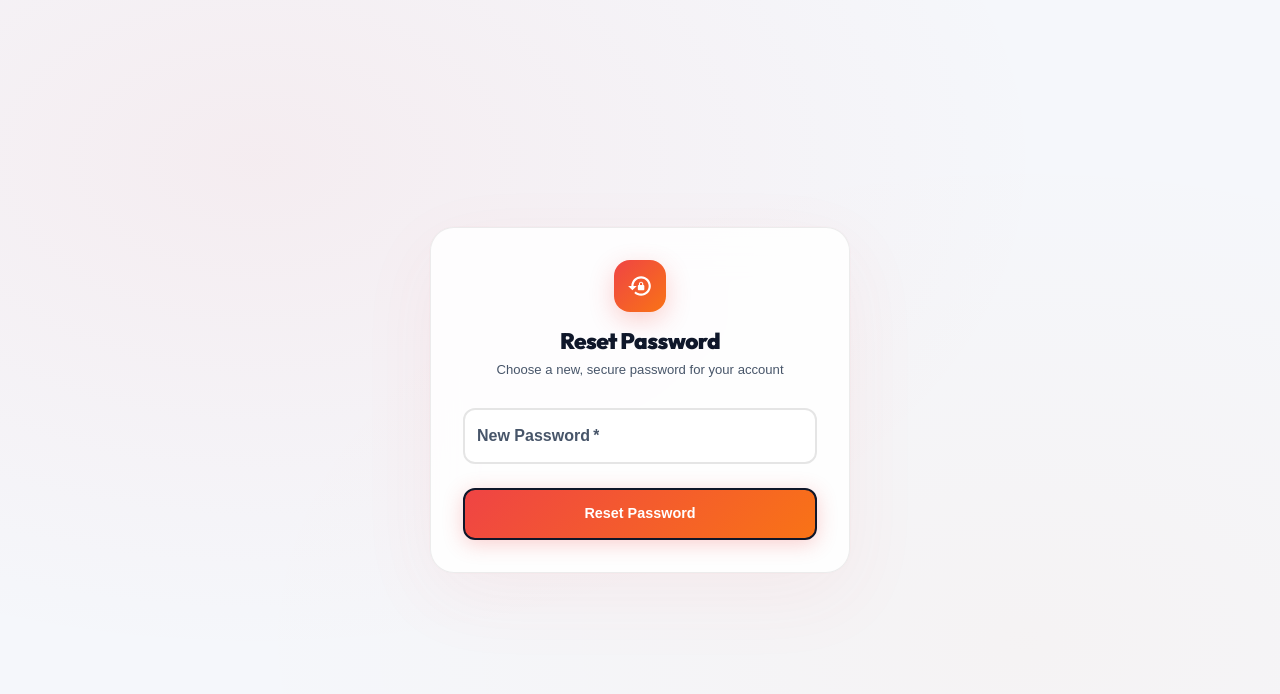
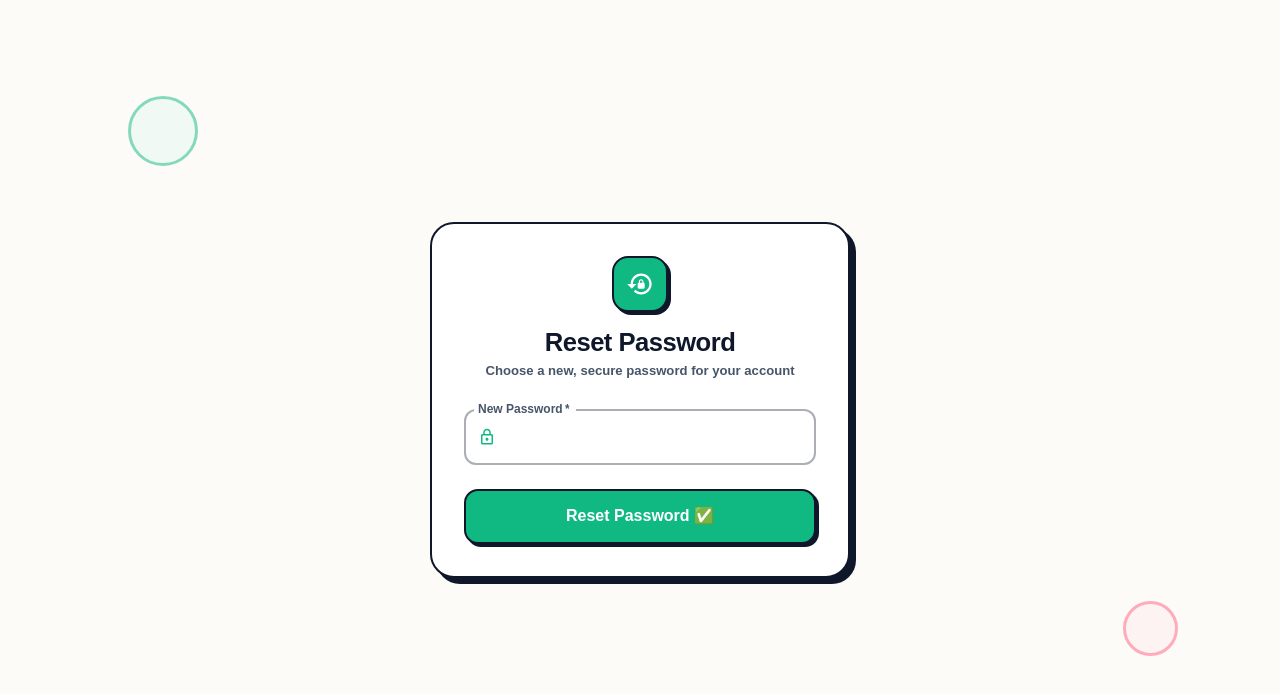
Before and after one commit to codinggita/global_earthquakes_kamlesh_chandela, a React (Vite) app in the folder frontend/: page /reset-password in a window 1280 px wide. Shown: the top 694 px of the page. Built offline with nearby package versions, Linux system fonts and the light colour scheme; no server answers.

Commit message:
feat: apply neubrutalist redesign to reset password and earthquake pages

```diff
--- a/frontend/src/pages/auth/ResetPassword.jsx
+++ b/frontend/src/pages/auth/ResetPassword.jsx
@@ -1,27 +1,27 @@
 import React, { useState } from 'react';
 import { useNavigate, useSearchParams } from 'react-router-dom';
-import { Box, Typography, TextField, Button, Alert } from '@mui/material';
+import { Box, Typography, TextField, Button, Alert, InputAdornment } from '@mui/material';
 import { useTheme } from '@mui/material/styles';
-import LockResetIcon from '@mui/icons-material/LockReset';
+import LockResetIcon  from '@mui/icons-material/LockReset';
+import LockOutlinedIcon from '@mui/icons-material/LockOutlined';
 import authService from '../../services/auth.service';
 
 const ResetPassword = () => {
-  const navigate = useNavigate();
+  const navigate       = useNavigate();
   const [searchParams] = useSearchParams();
-  const theme = useTheme();
-  const isDark = theme.palette.mode === 'dark';
+  const theme          = useTheme();
+  const isDark         = theme.palette.mode === 'dark';
   const [password, setPassword] = useState('');
-  const [message, setMessage] = useState('');
-  const [error, setError] = useState('');
-  const [loading, setLoading] = useState(false);
+  const [message,  setMessage]  = useState('');
+  const [error,    setError]    = useState('');
+  const [loading,  setLoading]  = useState(false);
 
   const handleSubmit = async (e) => {
     e.preventDefault();
-    setLoading(true);
-    setError('');
+    setLoading(true); setError('');
     try {
       await authService.resetPassword({ token: searchParams.get('token'), newPassword: password });
-      setMessage('Password reset successful');
+      setMessage('Password reset successful — redirecting…');
       setTimeout(() => navigate('/login'), 2000);
     } catch (err) {
       setError(err.response?.data?.message || 'Failed to reset password');
@@ -29,118 +29,93 @@ const ResetPassword = () => {
     setLoading(false);
   };
 
+  const borderColor = isDark ? '#ffffff' : '#0f172a';
+  const shadowColor = isDark ? '#ffffff' : '#0f172a';
+
   return (
-    <Box
-      sx={{
-        minHeight: '100vh',
-        display: 'flex',
-        alignItems: 'center',
-        justifyContent: 'center',
-        background: isDark ? '#090c15' : '#f5f7fb',
-        backgroundImage: isDark
-          ? `radial-gradient(ellipse at 20% 20%, rgba(239,68,68,0.12) 0%, transparent 55%), radial-gradient(ellipse at 80% 80%, rgba(249,115,22,0.08) 0%, transparent 55%)`
-          : `radial-gradient(ellipse at 20% 20%, rgba(239,68,68,0.06) 0%, transparent 55%), radial-gradient(ellipse at 80% 80%, rgba(249,115,22,0.03) 0%, transparent 55%)`,
-        p: 2,
-      }}
-    >
-      <Box
-        sx={{
-          width: '100%',
-          maxWidth: 420,
-          background: isDark ? 'rgba(15, 19, 34, 0.85)' : 'rgba(255, 255, 255, 0.85)',
-          backdropFilter: 'blur(20px)',
-          border: '1px solid',
-          borderColor: isDark ? 'rgba(255,255,255,0.06)' : 'rgba(0,0,0,0.07)',
-          borderRadius: '24px',
-          p: { xs: 3, sm: 4 },
-          boxShadow: isDark
-            ? '0 24px 80px rgba(0,0,0,0.55), 0 0 0 1px rgba(239,68,68,0.05)'
-            : '0 24px 80px rgba(239,68,68,0.06), 0 0 0 1px rgba(239,68,68,0.02)',
-          animation: 'fadeSlideUp 0.4s cubic-bezier(0.4,0,0.2,1) both',
-          '@keyframes fadeSlideUp': {
-            from: { opacity: 0, transform: 'translateY(20px)' },
-            to:   { opacity: 1, transform: 'translateY(0)' },
-          },
-        }}
-      >
-        {/* Title */}
+    <Box sx={{
+      minHeight: '100vh', display: 'flex', alignItems: 'center', justifyContent: 'center',
+      background: isDark ? '#0b0e1a' : '#fdfbf7', p: 2, position: 'relative', overflow: 'hidden',
+    }}>
+      {/* Floating blobs */}
+      <Box sx={{ position: 'absolute', top: '12%', left: '10%', width: 70, height: 70, borderRadius: '50%', background: '#e6f9f3', border: '3px solid #10b981', opacity: 0.5, animation: 'float-slow 5s ease-in-out infinite' }} />
+      <Box sx={{ position: 'absolute', bottom: '18%', right: '8%', width: 55, height: 55, borderRadius: '50%', background: '#ffecf0', border: '3px solid #ff5e7e', opacity: 0.5, animation: 'float-medium 4s ease-in-out infinite' }} />
+
+      <Box sx={{
+        width: '100%', maxWidth: 420,
+        background: isDark ? '#161a2b' : '#ffffff',
+        border: `2.5px solid ${borderColor}`,
+        borderRadius: '24px',
+        p: { xs: 3, sm: 4 },
+        boxShadow: `6px 6px 0px 0px ${shadowColor}`,
+        position: 'relative', zIndex: 1,
+        animation: 'fadeSlideUp 0.4s cubic-bezier(0.34,1.56,0.64,1) both',
+        '@keyframes fadeSlideUp': {
+          from: { opacity: 0, transform: 'translateY(24px) scale(0.97)' },
+          to:   { opacity: 1, transform: 'translateY(0) scale(1)' },
+        },
+      }}>
+        {/* Icon + Title */}
         <Box sx={{ display: 'flex', flexDirection: 'column', alignItems: 'center', mb: 3.5 }}>
-          <Box
-            sx={{
-              width: 52,
-              height: 52,
-              borderRadius: '16px',
-              background: 'linear-gradient(135deg, #ef4444 0%, #f97316 100%)',
-              display: 'flex',
-              alignItems: 'center',
-              justifyContent: 'center',
-              boxShadow: '0 8px 24px rgba(239,68,68,0.25)',
-              mb: 2,
-            }}
-          >
-            <LockResetIcon sx={{ color: '#fff', fontSize: 26 }} />
+          <Box sx={{
+            width: 56, height: 56, borderRadius: '16px',
+            background: '#10b981',
+            border: `2.5px solid ${borderColor}`,
+            boxShadow: `3px 3px 0px 0px ${shadowColor}`,
+            display: 'flex', alignItems: 'center', justifyContent: 'center', mb: 2,
+          }}>
+            <LockResetIcon sx={{ color: '#fff', fontSize: 28 }} />
           </Box>
-          <Typography
-            sx={{
-              fontFamily: '"Outfit", sans-serif',
-              fontWeight: 900,
-              fontSize: '1.4rem',
-              letterSpacing: '-0.025em',
-              color: 'text.primary',
-              lineHeight: 1.2,
-            }}
-          >
+          <Typography sx={{
+            fontFamily: '"Fredoka", sans-serif', fontWeight: 800,
+            fontSize: '1.6rem', letterSpacing: '-0.02em', color: 'text.primary', lineHeight: 1.1,
+          }}>
             Reset Password
           </Typography>
-          <Typography sx={{ fontSize: '0.82rem', color: 'text.secondary', mt: 0.5, fontWeight: 500, textAlign: 'center' }}>
+          <Typography sx={{
+            fontSize: '0.82rem', color: 'text.secondary', mt: 0.5,
+            fontWeight: 700, fontFamily: '"Quicksand", sans-serif', textAlign: 'center',
+          }}>
             Choose a new, secure password for your account
           </Typography>
         </Box>
 
-        {message && <Alert severity="success" sx={{ mb: 2.5, borderRadius: '12px', fontSize: '0.82rem' }}>{message}</Alert>}
-        {error && <Alert severity="error" sx={{ mb: 2.5, borderRadius: '12px', fontSize: '0.82rem' }}>{error}</Alert>}
+        {message && <Alert severity="success" sx={{ mb: 2.5, borderRadius: '12px', border: '2px solid #10b981', fontFamily: '"Quicksand", sans-serif', fontWeight: 700, fontSize: '0.82rem' }}>{message}</Alert>}
+        {error   && <Alert severity="error"   sx={{ mb: 2.5, borderRadius: '12px', border: '2px solid #ff5e7e', fontFamily: '"Quicksand", sans-serif', fontWeight: 700, fontSize: '0.82rem' }}>{error}</Alert>}
 
         <form onSubmit={handleSubmit}>
           <TextField
-            fullWidth
-            label="New Password"
-            type="password"
-            value={password}
-            onChange={(e) => setPassword(e.target.value)}
-            required
+            fullWidth label="New Password" type="password"
+            value={password} onChange={(e) => setPassword(e.target.value)} required
             sx={{
               mb: 3,
               '& .MuiOutlinedInput-root': {
-                borderRadius: '11px',
-                '& fieldset': { borderColor: isDark ? 'rgba(255,255,255,0.08)' : 'rgba(0,0,0,0.10)' },
-                '&:hover fieldset': { borderColor: 'rgba(239,68,68,0.40)' },
-                '&.Mui-focused fieldset': { borderColor: '#ef4444' },
+                borderRadius: '14px', fontFamily: '"Quicksand", sans-serif', fontWeight: 700,
+                background: isDark ? 'rgba(255,255,255,0.04)' : '#ffffff',
+                '& fieldset': { borderColor: isDark ? 'rgba(255,255,255,0.35)' : 'rgba(15,23,42,0.35)', borderWidth: '2px' },
+                '&:hover fieldset': { borderColor: '#10b981', borderWidth: '2px' },
+                '&.Mui-focused fieldset': { borderColor: '#10b981', borderWidth: '2px', boxShadow: '2px 2px 0px 0px #10b981' },
               },
-              '& .MuiInputLabel-root.Mui-focused': { color: '#ef4444' }
+              '& .MuiInputLabel-root': { fontFamily: '"Quicksand", sans-serif', fontWeight: 700, '&.Mui-focused': { color: '#10b981' } },
+            }}
+            InputProps={{
+              startAdornment: <InputAdornment position="start"><LockOutlinedIcon sx={{ fontSize: 18, color: '#10b981' }} /></InputAdornment>,
             }}
           />
           <Button
-            fullWidth
-            type="submit"
-            variant="contained"
-            size="large"
-            disabled={loading}
+            fullWidth type="submit" variant="contained" size="large" disabled={loading}
             sx={{
-              py: 1.4,
-              fontSize: '0.9rem',
-              fontWeight: 800,
-              borderRadius: '12px',
-              background: 'linear-gradient(135deg, #ef4444 0%, #f97316 100%)',
-              boxShadow: '0 4px 20px rgba(239,68,68,0.25)',
-              color: '#ffffff',
-              '&:hover': {
-                background: 'linear-gradient(135deg, #dc2626 0%, #ea580c 100%)',
-                boxShadow: '0 6px 28px rgba(239,68,68,0.4)',
-                transform: 'translateY(-1px)',
-              },
+              py: 1.4, fontSize: '1rem', fontWeight: 800,
+              fontFamily: '"Fredoka", sans-serif', borderRadius: '14px', textTransform: 'none',
+              background: '#10b981', color: '#ffffff',
+              border: `2.5px solid ${borderColor}`,
+              boxShadow: `3px 3px 0px 0px ${shadowColor}`,
+              '&:hover': { background: '#059669', transform: 'translate(-2px,-2px)', boxShadow: `5px 5px 0px 0px ${shadowColor}` },
+              '&.Mui-disabled': { opacity: 0.6 },
+              transition: 'all 0.18s cubic-bezier(0.34,1.56,0.64,1)',
             }}
           >
-            {loading ? 'Resetting...' : 'Reset Password'}
+            {loading ? 'Resetting…' : 'Reset Password ✅'}
           </Button>
         </form>
       </Box>
--- a/frontend/src/pages/earthquakes/CreateEarthquake.jsx
+++ b/frontend/src/pages/earthquakes/CreateEarthquake.jsx
@@ -33,21 +33,21 @@ const CreateEarthquake = () => {
         variant="outlined"
         sx={{
           mb: 3.5,
-          borderRadius: 3,
-          px: 2.2,
-          py: 0.8,
-          fontSize: '0.8rem',
-          fontWeight: 700,
-          textTransform: 'none',
-          borderColor: isDark ? 'rgba(255,255,255,0.12)' : 'rgba(0,0,0,0.12)',
-          color: 'text.secondary',
+          borderRadius: '12px',
+          fontFamily: '"Fredoka", sans-serif',
+          fontWeight: 800,
+          borderColor: isDark ? '#ffffff' : '#0f172a',
+          borderWidth: '2.5px !important',
+          color: isDark ? '#ffffff' : '#0f172a',
+          backgroundColor: isDark ? '#161a2b' : '#ffffff',
+          boxShadow: isDark ? '3px 3px 0px 0px #ffffff' : '3px 3px 0px 0px #0f172a',
           '&:hover': {
-            borderColor: '#8b5cf6',
-            color: '#8b5cf6',
-            bgcolor: 'rgba(139,92,246,0.04)',
-            transform: 'translateX(-2px)',
+            borderColor: '#ff5e7e',
+            color: '#ff5e7e',
+            boxShadow: '3px 3px 0px 0px #ff5e7e',
+            transform: 'translate(-2px, -2px)',
           },
-          transition: 'all 0.2s ease',
+          transition: 'all 0.15s ease',
         }}
       >
         Back to List
```
Also changed, not shown: frontend/src/pages/earthquakes/EarthquakeDetails.jsx (+13 -13 lines).
